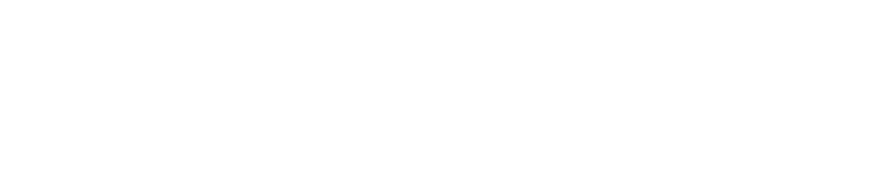
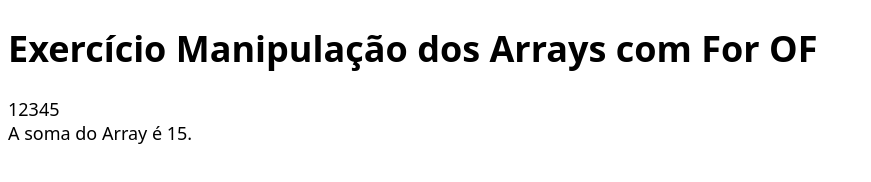
Before and after one commit to LucasFerreiraSantos/atividadePraticaVII_arrays1, a plain HTML site: page exer2/index.html in a window 1280 px wide. Shown: the whole page, without its empty margins (0-871 px from the left). Drawn offline with Linux system fonts and the light colour scheme.

Commit message:
feito o exer2 manipulacao do array com for of

```diff
--- a/exer2/index.html
+++ b/exer2/index.html
@@ -3,11 +3,11 @@
 <head>
   <meta charset="UTF-8">
   <meta name="viewport" content="width=device-width, initial-scale=1.0">
-  <title>Document</title>
+  <title>Exercício Manipulação dos Arrays com For OF</title>
   <link rel="stylesheet" href="../style.css">
 </head>
 <body>
-  <h1></h1>
+  <h1>Exercício Manipulação dos Arrays com For OF</h1>
   <script src="./index.js"></script>
 </body>
 </html>
--- a/exer2/index.js
+++ b/exer2/index.js
@@ -1,4 +1,10 @@
-
+const numArray = [1, 2, 3, 4, 5]
+let soma = 0
+  for(num of numArray){
+    document.write(num)
+    soma += num
+  }
+document.write(`<br>A soma do Array é ${soma}.` )
 
 // 2. Criar um array e percorrê-lo utilizando o loop for of
 // a. Crie um array com o nome "numeros" e adicione 5 números de
```
